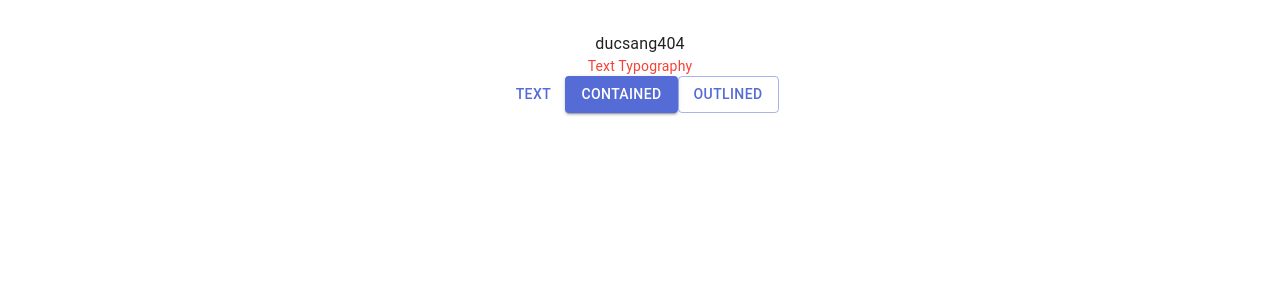
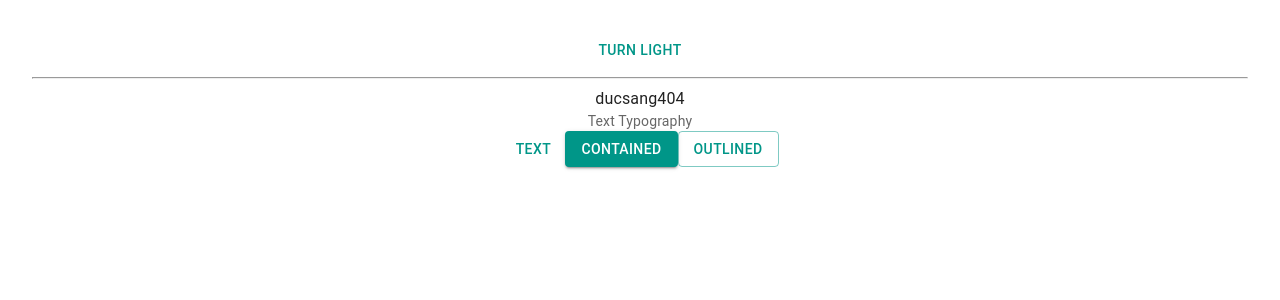
Before and after one commit to DucSang404/Trello_Web_MERN_Stack, a React (Vite) app: page / in a window 1280 px wide. Shown: the top 300 px of the page. Built offline with nearby package versions, Linux system fonts and the light colour scheme.

Commit message:
dark light mode system

```diff
--- a/src/App.jsx
+++ b/src/App.jsx
@@ -4,12 +4,33 @@
 import './App.css'
 import Typography from '@mui/material/Typography'
 import Button from '@mui/material/Button'
+import {
+  Experimental_CssVarsProvider as CssVarsProvider,
+  experimental_extendTheme as extendTheme,
+  useColorScheme,
+} from '@mui/material/styles';
+
+function ModeToggle() {
+  const { mode, setMode } = useColorScheme();
+  return (
+    <Button
+      onClick={() => {
+        setMode(mode === 'light' ? 'dark' : 'light');
+      }}
+    >
+      {mode === 'light' ? 'Turn dark' : 'Turn light'}
+    </Button>
+  );
+}
+
 
 function App() {
   const [count, setCount] = useState(0)
 
   return (
     <>
+      <ModeToggle />
+      <hr />
       <div>ducsang404</div>
       <Typography variant='body2' color="text.secondary">Text Typography</Typography>
 
--- a/src/main.jsx
+++ b/src/main.jsx
@@ -2,15 +2,15 @@
 import ReactDOM from 'react-dom/client'
 import App from './App.jsx'
 import CssBaseline from '@mui/material/CssBaseline'
-import { ThemeProvider } from '@mui/material/styles'
+import { Experimental_CssVarsProvider as CssVarsProvider } from '@mui/material/styles'
 import theme from './theme'
 
 
 ReactDOM.createRoot(document.getElementById('root')).render(
   <React.StrictMode>
-    <ThemeProvider theme={theme}>
+    <CssVarsProvider theme={theme}>
       <CssBaseline />
       <App />
-    </ThemeProvider>
+    </CssVarsProvider>
   </React.StrictMode>,
 )
--- a/src/theme.js
+++ b/src/theme.js
@@ -1,22 +1,23 @@
-import { createTheme } from '@mui/material/styles'
-import { red } from '@mui/material/colors'
+import { experimental_extendTheme as extendTheme } from '@mui/material/styles'
+import { cyan, deepOrange, orange, red, teal } from '@mui/material/colors'
 
-const theme = createTheme({
-    palette: {
-        mode: 'light',
-        primary: {
-            main: '#556cd6'
+// Create a theme instance.
+const theme = extendTheme({
+    colorSchemes: {
+        light: {
+            palette: {
+                primary: teal,
+                secondary: deepOrange
+            }
         },
-        secondary: {
-            main: '#19857b'
-        },
-        error: {
-            main: red.A400
-        },
-        text: {
-            secondary: red[500]
+        dark: {
+            palette: {
+                primary: cyan,
+                secondary: orange
+            }
         }
-    },
+    }
 });
 
+
 export default theme;
```
